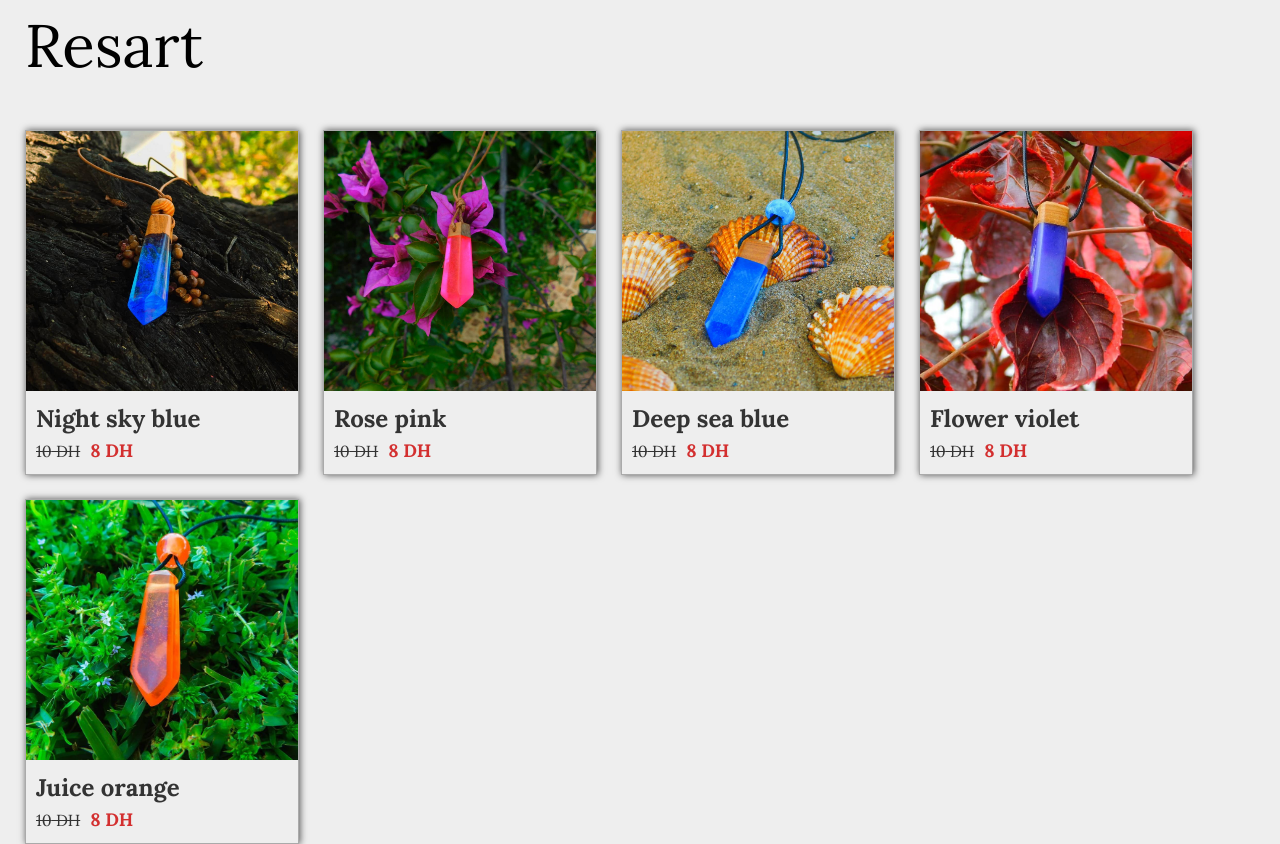
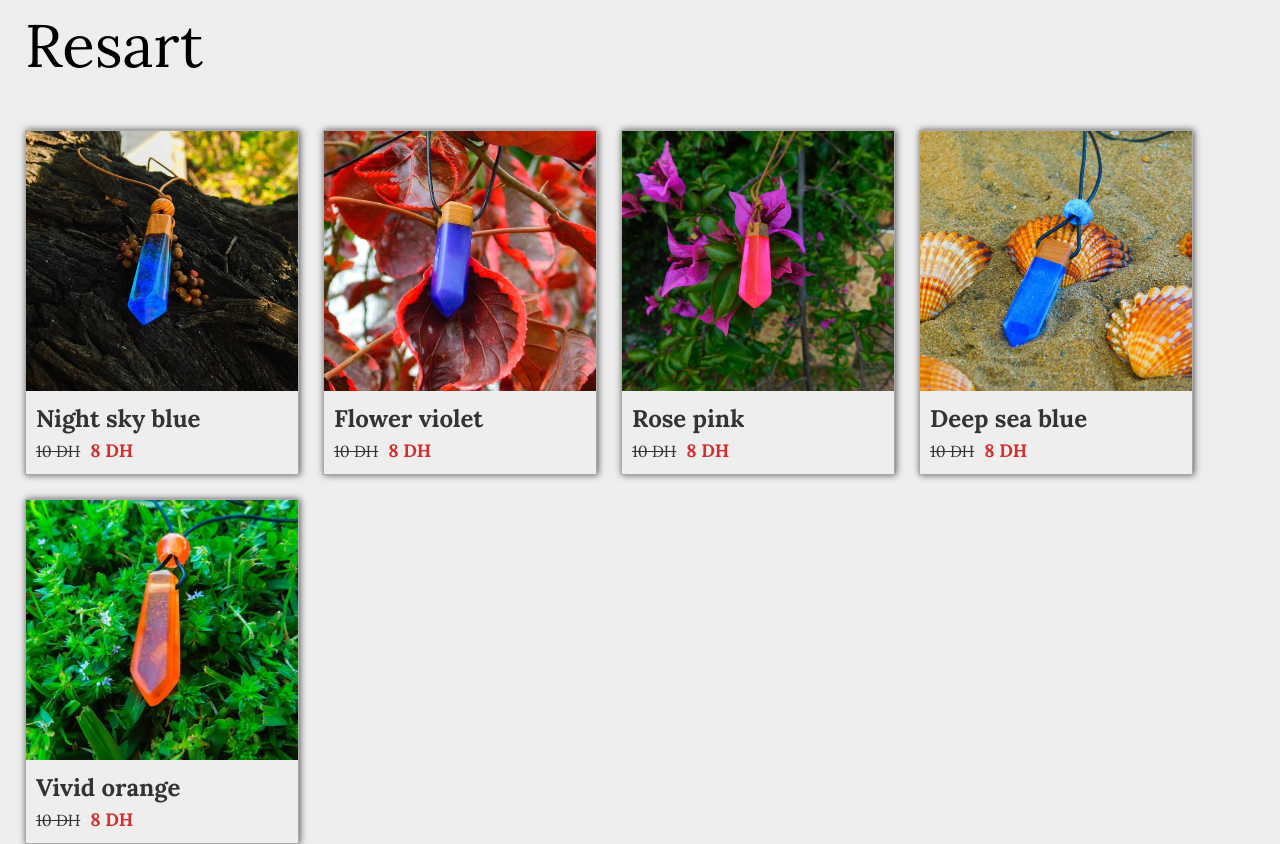
Before and after one commit to ybouhjira/resart-nextjs-frontend, a Next.js app: page / in a window 1280 px wide. Built offline with nearby package versions, Linux system fonts and the light colour scheme.

Commit message:
feat: add description to products

```diff
--- a/app/data/products.ts
+++ b/app/data/products.ts
@@ -7,6 +7,16 @@ const products: Product[] = [
     price: { referencePrice: 10, currentPrice: 8 },
     variations: [{ color: "red" }, { color: "blue" }, { color: "green" }],
     path: "photos/151729218_871604640076603_9204273158742134925_n.jpg",
+    description:
+      "This stunning handmade necklace combines the deep, rich color of dark blue with the natural beauty of thuya wood. The result is a striking accessory that's sure to turn heads. Wear it with any outfit for an instant touch of elegance and sophistication. The dark blue and natural wood necklace is perfect for those who love to make a statement without going overboard.",
+  },
+  {
+    sku: "0000004",
+    name: "Flower violet",
+    price: { referencePrice: 10, currentPrice: 8 },
+    variations: [{ color: "red" }, { color: "blue" }, { color: "green" }],
+    path: "photos/152348121_453381749147207_1840932833508423850_n.jpg",
+    description: "Bring a touch of nature to your outfit with this handmade thuya wood necklace in flower violet. The combination of blue and purple is reminiscent of wildflowers, making this necklace the perfect accessory for those who love to explore the outdoors. The natural wood adds a touch of warmth and earthiness, making this piece the perfect complement to any outfit. Wear it with a flowing dress or a simple white tee for a bohemian touch."
   },
   {
     sku: "0000002",
@@ -14,6 +24,8 @@ const products: Product[] = [
     price: { referencePrice: 10, currentPrice: 8 },
     variations: [{ color: "red" }, { color: "blue" }, { color: "green" }],
     path: "photos/151780318_5412425862163062_7745499523184083421_n.jpg",
+    description:
+      "Add a pop of color to your outfit with this handmade thuya wood necklace in vivid pink. The combination of natural wood and bright pink is a playful and fun way to express your personality. This necklace is perfect for those who love to be bold and stand out in a crowd. Wear it with a simple dress or a casual outfit for a touch of fun and femininity.",
   },
   {
     sku: "0000003",
@@ -21,20 +33,17 @@ const products: Product[] = [
     price: { referencePrice: 10, currentPrice: 8 },
     variations: [{ color: "red" }, { color: "blue" }, { color: "green" }],
     path: "photos/152234953_2912776658999005_4504133482590280314_n.jpg",
-  },
-  {
-    sku: "0000004",
-    name: "Flower violet",
-    price: { referencePrice: 10, currentPrice: 8 },
-    variations: [{ color: "red" }, { color: "blue" }, { color: "green" }],
-    path: "photos/152348121_453381749147207_1840932833508423850_n.jpg",
+    description:
+      "This sky blue and natural wood necklace is a subtle yet stylish addition to any outfit. The calming blue hue is reminiscent of the clear blue sky, making it the perfect accessory for those who love the great outdoors. The natural wood complements the blue beautifully, adding a touch of warmth and earthiness to the piece. Wear it with your favorite blue dress or any casual outfit for a chic, understated look.",
   },
   {
     sku: "0000005",
-    name: "Juice orange",
+    name: "Vivid orange",
     price: { referencePrice: 10, currentPrice: 8 },
     variations: [{ color: "red" }, { color: "blue" }, { color: "green" }],
     path: "photos/152690265_740113026646424_411832573629936491_n.jpg",
+    description:
+      "Add a pop of color to your look with this playful orange full epoxy necklace. Handmade from exquisite thuya wood, this unique piece is perfect for the person who wants to stand out and showcase their vibrant personality. Whether you're dressing up for a special occasion or just adding some flair to your everyday wardrobe, this necklace is sure to turn heads and make a statement.",
   },
 ];
 
--- a/app/page.tsx
+++ b/app/page.tsx
@@ -1,10 +1,11 @@
 import products from "@/app/data/products";
 import ProductCard from "@/components/ProductCard/ProductCard";
 
-
 export default function Home() {
   return (
-    <div style={{ display: "flex", width: "100%", flexWrap: "wrap", gap: '24px' }}>
+    <div
+      style={{ display: "flex", width: "100%", flexWrap: "wrap", gap: "24px" }}
+    >
       {products.map((product) => (
         <ProductCard key={product.sku} {...product} />
       ))}
--- a/app/product/[sku]/data/useGetProductBySku.ts
+++ b/app/product/[sku]/data/useGetProductBySku.ts
@@ -1,7 +1,7 @@
-import _ from "lodash/fp"
+import _ from "lodash/fp";
 import products from "@/app/data/products";
 import Product from "@/types/Product";
 
 export const useGetProductBySku = (sku: string): Product | undefined => {
-    return products.find(product => product.sku === sku)
-}
+  return products.find((product) => product.sku === sku);
+};
--- a/app/product/[sku]/page.tsx
+++ b/app/product/[sku]/page.tsx
@@ -1,24 +1,33 @@
-import {useGetProductBySku} from "@/app/product/[sku]/data/useGetProductBySku";
-import {notFound, useRouter } from "next/navigation";
+import { useGetProductBySku } from "@/app/product/[sku]/data/useGetProductBySku";
+import { notFound, useRouter } from "next/navigation";
 import Image from "next/image";
 
-const ProductDetailsPage = ({params: {sku}}: {params: {sku: string}}) => {
-    const product = useGetProductBySku(sku)
+const ProductDetailsPage = ({
+  params: { sku },
+}: {
+  params: { sku: string };
+}) => {
+  const product = useGetProductBySku(sku);
 
-    if (!product)
-        notFound()
+  if (!product) notFound();
 
-    return <div>
-        <h2 className="text-3xl font-bold underline">
-            {product.name}
-        </h2>
-        <figure className="block w-[260px] h-[300px] relative">
-            <Image src={`/${product.path}`} alt={product.name} fill/>
-        </figure>
-        <strong>{product.price.currentPrice}DH</strong>
-        <br/>
-        <strong>{product.price.referencePrice}DH</strong>
+  return (
+    <div>
+      <h2 className="text-3xl font-bold underline">{product.name}</h2>
+      <div className="flex gap-x-10 gap-y-5">
+          <figure className="block w-[260px] h-[300px] relative shrink-0">
+              <Image src={`/${product.path}`} alt={product.name} fill />
+          </figure>
+          <main className="text-[24px]">
+              {product.description}
+          </main>
+      </div>
+      <div className="flex gap-x-2.5">
+          <strong className="text-3xl text-red-500">{product.price.currentPrice}DH</strong>
+          <strong className="text-3xl overline">{product.price.referencePrice}DH</strong>
+      </div>
     </div>
-}
+  );
+};
 
-export default ProductDetailsPage
+export default ProductDetailsPage;
--- a/package.json
+++ b/package.json
@@ -8,7 +8,7 @@
     "start": "next start",
     "lint": "next lint",
     "tailwind": "npx tailwindcss -i ./src/input.css -o ./dist/output.css --watch",
-    "prettier": "--write ./app/**/*.{tsx,ts}"
+    "prettier": "prettier --write ./app/**/*.{tsx,ts}"
   },
   "dependencies": {
     "@next/font": "13.1.6",
--- a/types/Product.ts
+++ b/types/Product.ts
@@ -9,6 +9,7 @@ interface Product {
   };
   variations: Variation[];
   path: string;
+  description: string;
 }
 
 export default Product;
```
Also changed, not shown: app/layout.tsx (+6 -6 lines).
